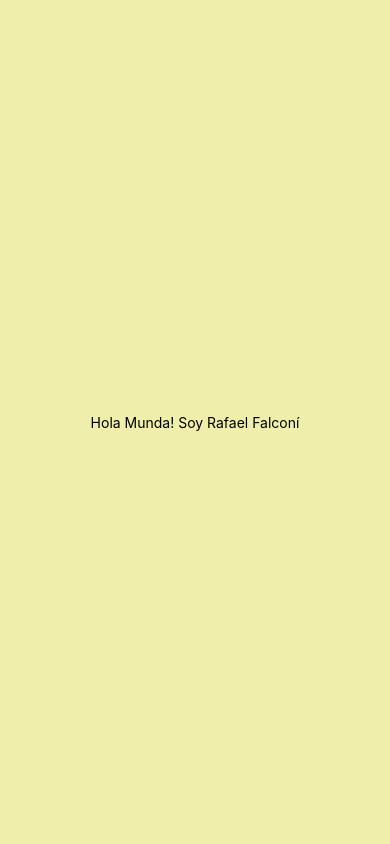
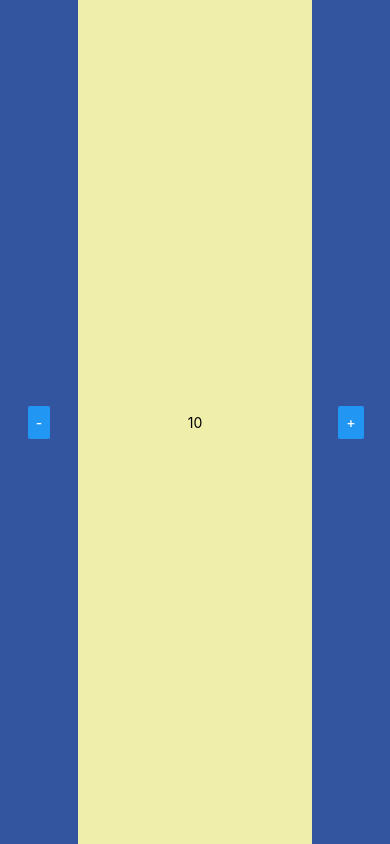
Before and after one commit to Aaron776/reactnative, a React Native app: screen / in a window 390 px wide. Built offline with nearby package versions, Linux system fonts and the light colour scheme.

Commit message:
hook state

```diff
--- a/App.js
+++ b/App.js
@@ -1,10 +1,11 @@
-import { StatusBar } from 'expo-status-bar';
+import {StatusBar} from 'expo-status-bar';
 import React from 'react';
-import { StyleSheet, Text, View } from 'react-native';
-import Principal from "./src/principal";
+import {StyleSheet, Text, View} from 'react-native';
+import Contador from "./src/contador";
+
 export default function App() {
     return (
-      <Principal></Principal>
+        <Contador></Contador>
     );
 }
 
--- /dev/null
+++ b/src/contador.js
@@ -0,0 +1,53 @@
+import React, {useState} from 'react';
+import {StyleSheet, Text, View,Button} from "react-native";
+
+export default function Contador() {
+    const [number, setNumber] = useState(10);
+    function substract(){
+        setNumber(number-1);
+    }
+    function add(){
+        setNumber(number+1);
+    }
+    return (
+        <View style={styles.principal}>
+            <View style={styles.button}>
+                <Button
+                    title="-"
+                    onPress={()=>substract()}
+                />
+            </View>
+            <View style={styles.container}>
+                <Text>
+                    {number}
+                </Text>
+            </View>
+            <View style={styles.button}>
+                <Button
+                    title="+"
+                    onPress={()=>add()}
+                />
+            </View>
+        </View>
+    )
+}
+
+const styles = StyleSheet.create({
+    principal:{
+        flex:1,
+        flexDirection: 'row'
+    },
+    container: {
+        flex: 3,
+        backgroundColor: '#efeeaa',
+        alignItems: 'center',
+        justifyContent: 'center'
+    },
+    button:{
+        flex: 1,
+        backgroundColor: '#3355A0',
+        alignItems: 'center',
+        justifyContent: 'center'
+    }
+
+})
```
Also changed, not shown: 1 other file (tests, documents, lock files or other folders). Lines whose indentation alone changed are shown as unchanged.
